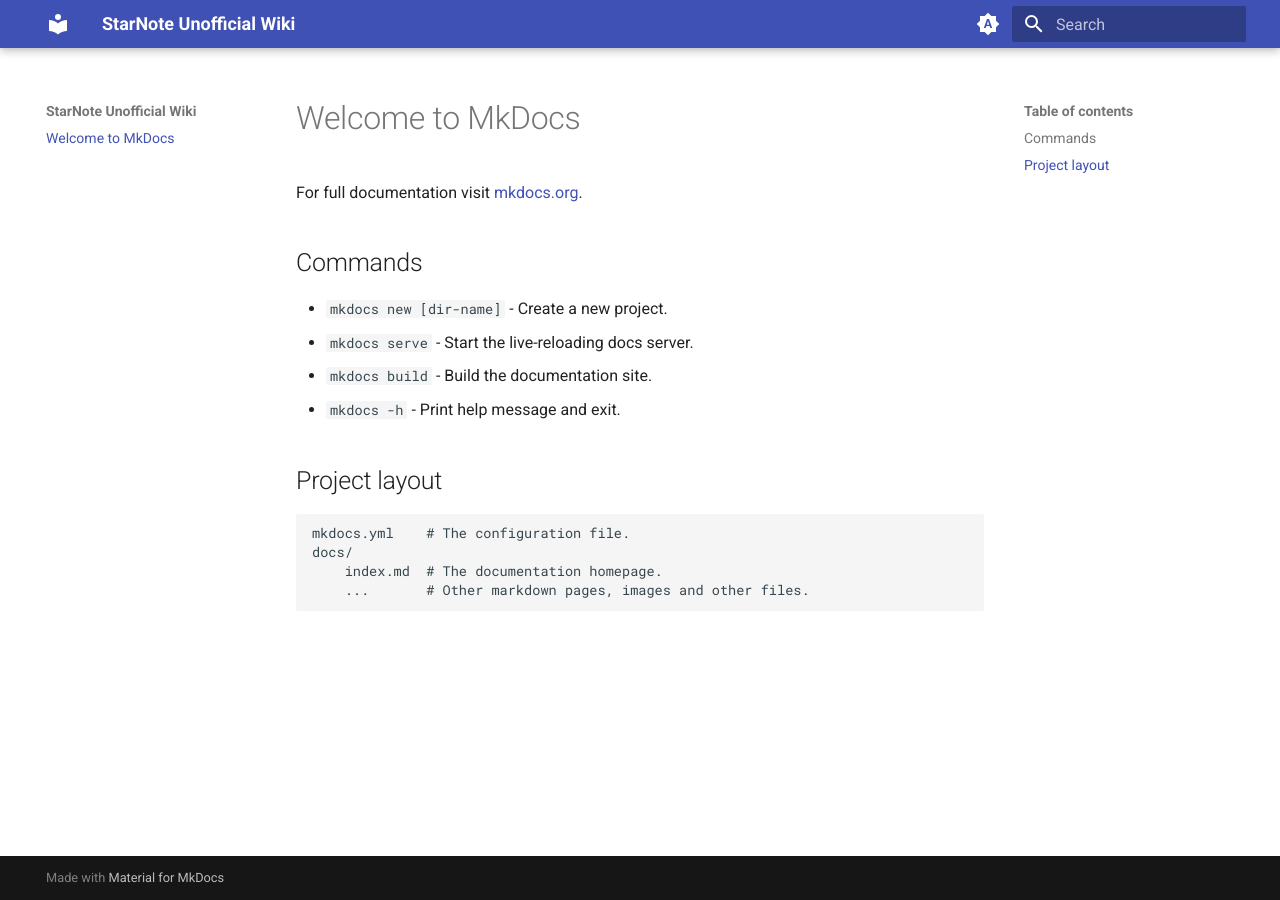
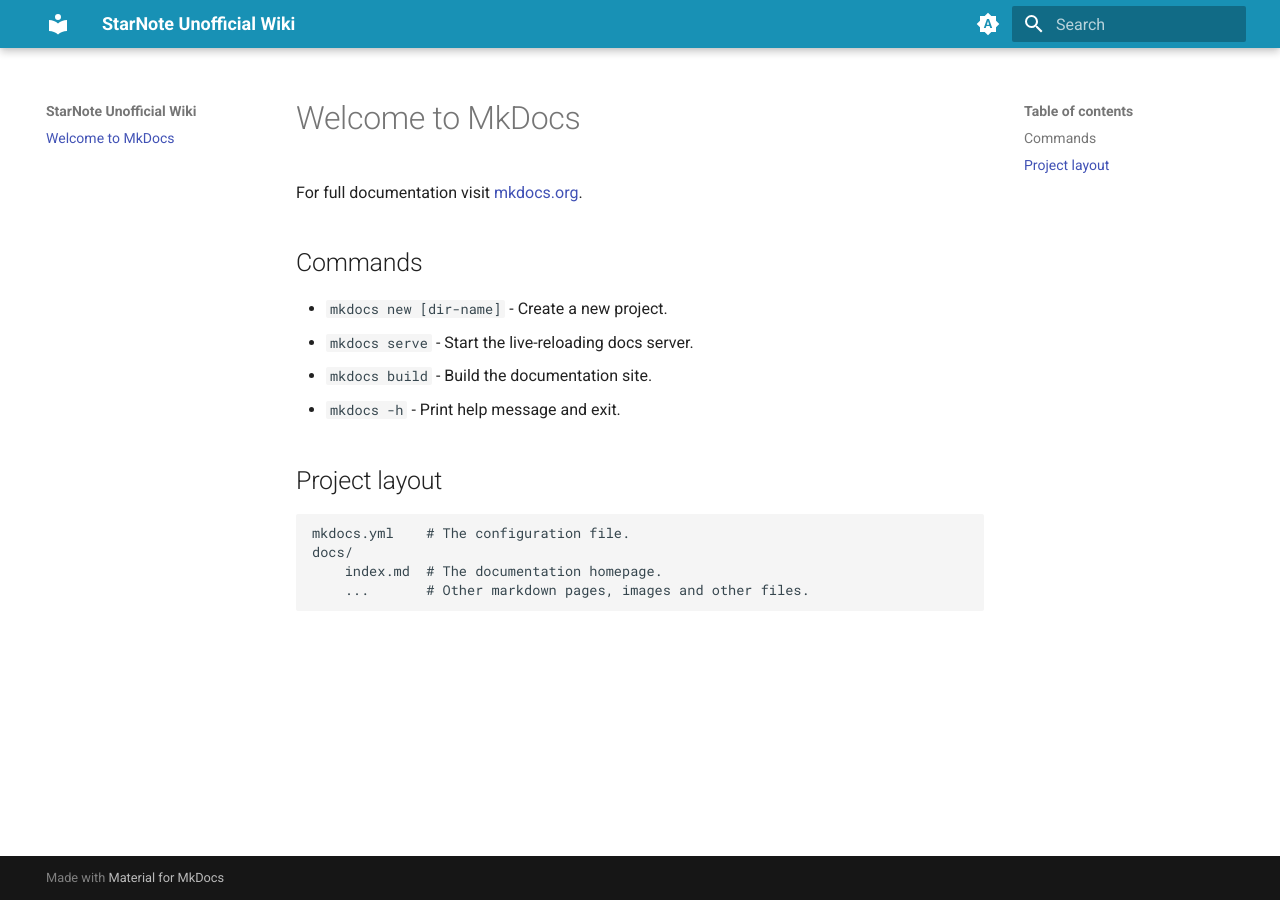
Before and after one commit to NakoTurtle/StarNote-Unofficial-Wiki, an MkDocs documentation site: the page built from docs/index.md, in a window 1280 px wide. Built offline with MkDocs 1.6.1 and Material for MkDocs 9.7.7, drawn with Linux system fonts in a browser that asks for light colours.

Commit message:
Update mkdocs.yml

```diff
--- a/mkdocs.yml
+++ b/mkdocs.yml
@@ -11,7 +11,7 @@ theme:
 
     # Palette toggle for light mode
     - media: "(prefers-color-scheme: light)"
-      scheme: youtube
+      scheme: starnote
       toggle:
         icon: material/weather-sunny
         name: Switch to dark mode
```
